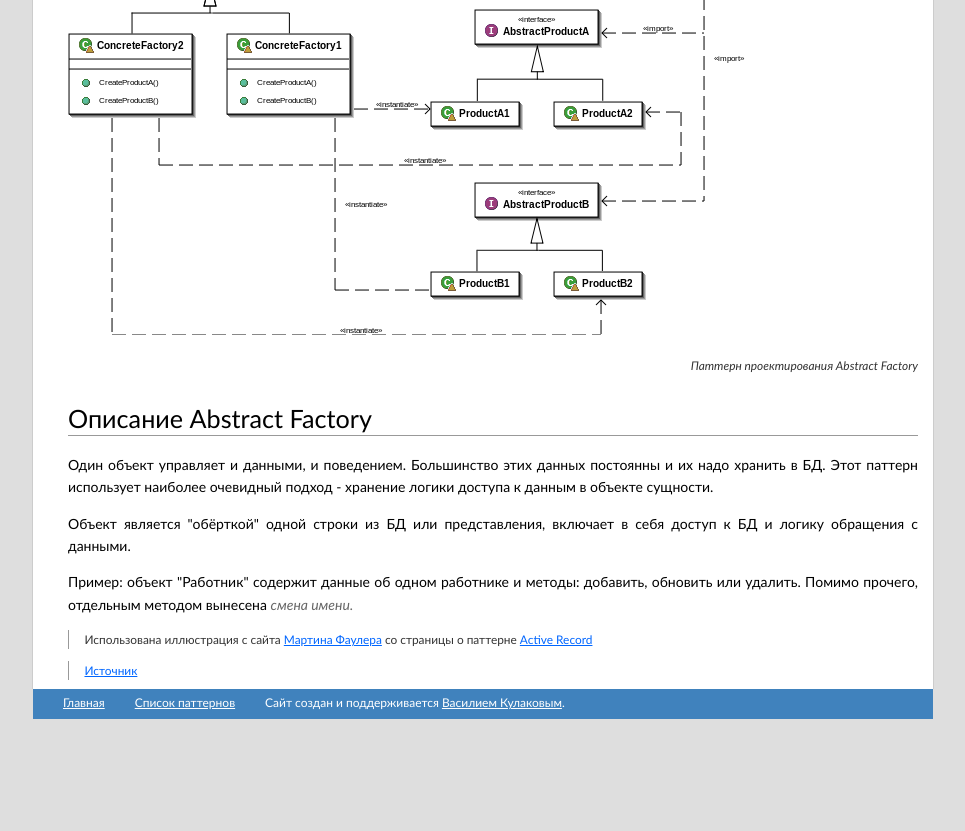
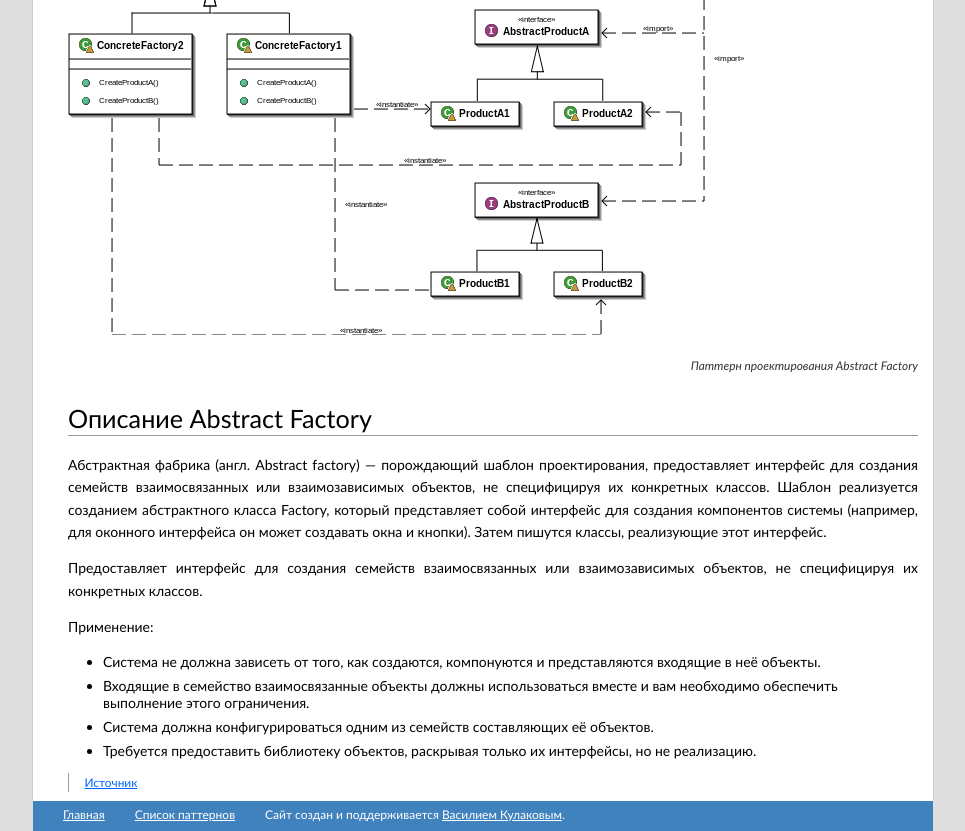
Before and after one commit to design-pattern-ru/design-pattern-ru.github.io, a plain HTML site: page patterns/abstract-factory.html in a window 1280 px wide. Shown: the part 322-1153 px from the top of the page, without its empty margins (157-1122 px from the left). Before the commit the page ends 1041 px from the top, so only its background shows below. Drawn offline with Linux system fonts and the light colour scheme.

Commit message:
added abstract factory

```diff
--- a/patterns/abstract-factory.html
+++ b/patterns/abstract-factory.html
@@ -27,18 +27,17 @@
         <p><img src="../i/abstract_factory.png" alt="Паттерн проектирования Active Record"></p>
         <p><span class="quot">Паттерн проектирования Abstract Factory</span></p>
         <h2>Описание Abstract Factory</h2>
-        <p>Один объект управляет и данными, и поведением. Большинство этих данных постоянны и их надо хранить в БД. Этот
-            паттерн использует наиболее очевидный подход - хранение логики доступа к данным в объекте сущности.</p>
-        <p>Объект является "обёрткой" одной строки из БД или представления, включает в себя доступ к БД и логику
-            обращения с данными.</p>
-        <p class="expamle"><span class="ex_title">Пример:</span> объект "Работник" содержит данные об одном работнике и
-            методы: добавить, обновить или удалить. Помимо прочего, отдельным методом вынесена <em>смена имени.</em></p>
-        <p class="note">Использована иллюстрация с сайта <a href="../martin-fowler.html">Мартина Фаулера</a> со страницы
-            о паттерне
-            <noindex><a href="http://martinfowler.com/eaaCatalog/activeRecord.html">Active Record</a></noindex>
-        </p>
+        <p>Абстрактная фабрика (англ. Abstract factory) — порождающий шаблон проектирования, предоставляет интерфейс для создания семейств взаимосвязанных или взаимозависимых объектов, не специфицируя их конкретных классов. Шаблон реализуется созданием абстрактного класса Factory, который представляет собой интерфейс для создания компонентов системы (например, для оконного интерфейса он может создавать окна и кнопки). Затем пишутся классы, реализующие этот интерфейс.</p>
+        <p>Предоставляет интерфейс для создания семейств взаимосвязанных или взаимозависимых объектов, не специфицируя их конкретных классов.</p>
+        <p>Применение:</p>
+        <ul>
+            <li>Система не должна зависеть от того, как создаются, компонуются и представляются входящие в неё объекты.</li>
+            <li>Входящие в семейство взаимосвязанные объекты должны использоваться вместе и вам необходимо обеспечить выполнение этого ограничения.</li>
+            <li>Система должна конфигурироваться одним из семейств составляющих её объектов.</li>
+            <li>Требуется предоставить библиотеку объектов, раскрывая только их интерфейсы, но не реализацию.</li>
+        </ul>
         <p class="note">
-            <noindex><a href="http://martinfowler.com/eaaCatalog/activeRecord.html">Источник</a></noindex>
+            <noindex><a href="https://ru.wikipedia.org/wiki/%D0%90%D0%B1%D1%81%D1%82%D1%80%D0%B0%D0%BA%D1%82%D0%BD%D0%B0%D1%8F_%D1%84%D0%B0%D0%B1%D1%80%D0%B8%D0%BA%D0%B0_(%D1%88%D0%B0%D0%B1%D0%BB%D0%BE%D0%BD_%D0%BF%D1%80%D0%BE%D0%B5%D0%BA%D1%82%D0%B8%D1%80%D0%BE%D0%B2%D0%B0%D0%BD%D0%B8%D1%8F)">Источник</a></noindex>
         </p>
     </div>
     <div style="clear:both;margin-top: -2.5em">&nbsp;</div>
```
